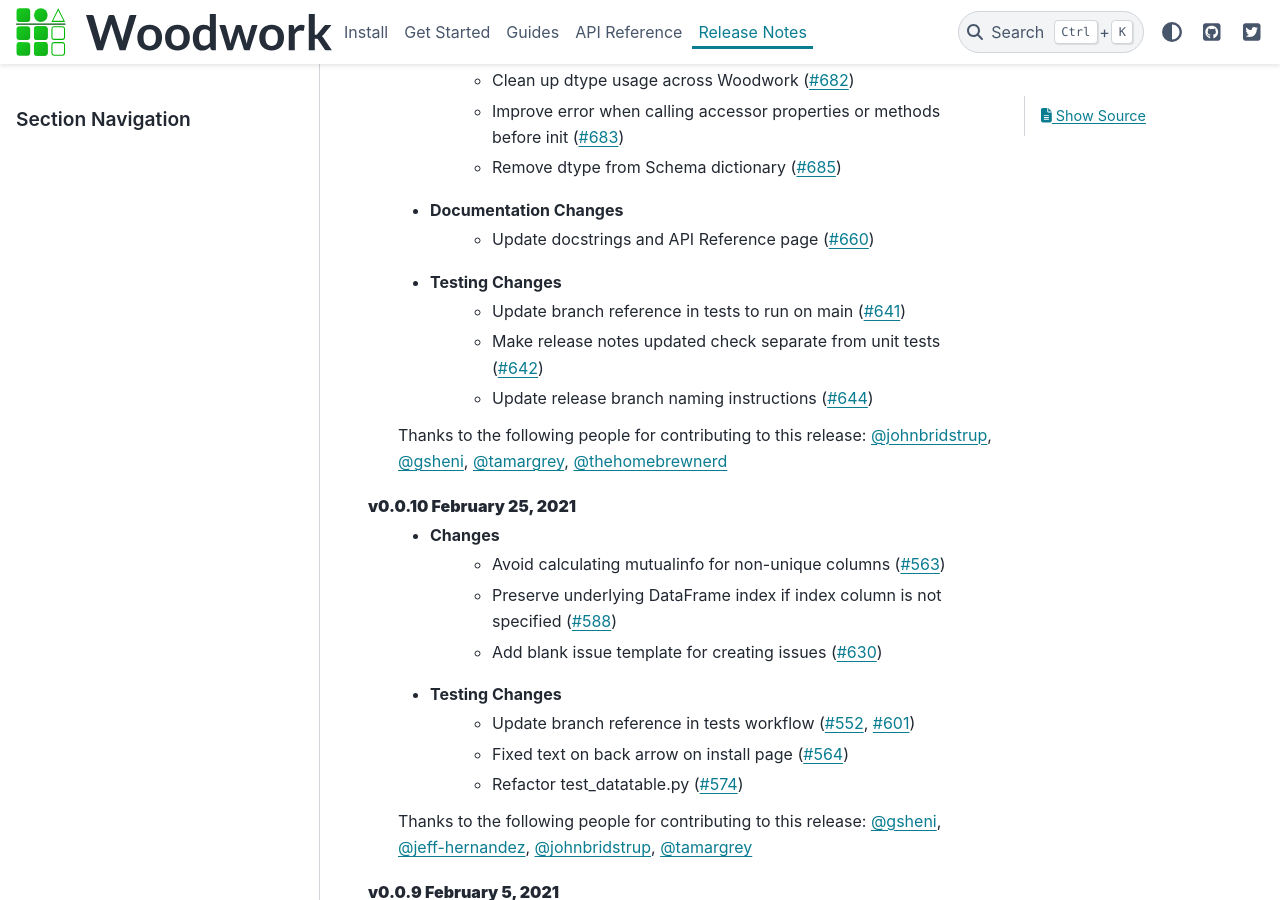
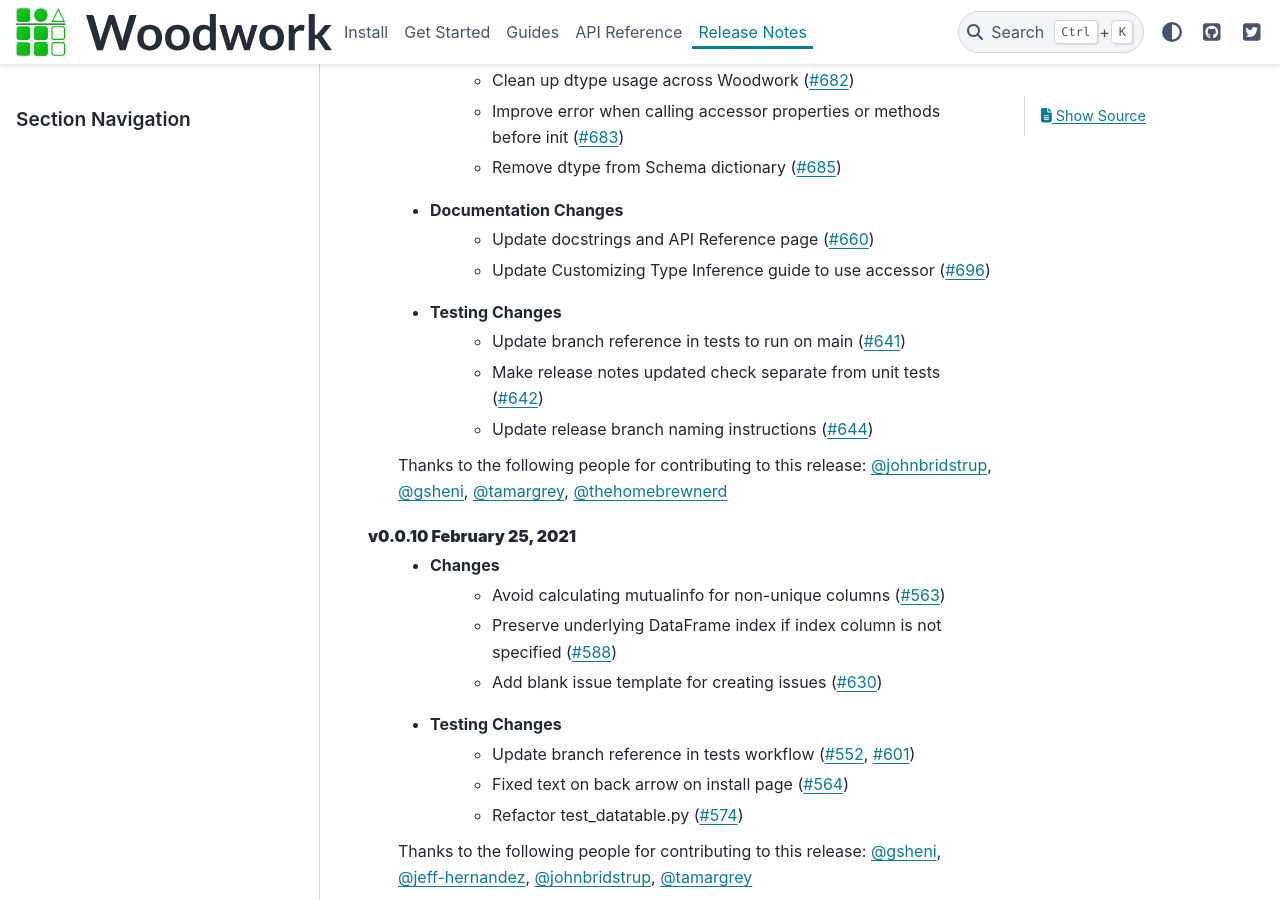
Before and after one commit to alteryx/woodwork, a Sphinx documentation site: the page built from docs/source/release_notes.rst, in a window 1280 px wide and 900 px high, scrolled down 2096 px. Built offline with Sphinx 7.4.7 and the PyData theme 0.15.4, drawn with Linux system fonts in a browser that asks for light colours; comment, search, counter and statistics services are not loaded.

Commit message:
update release notes

```diff
--- a/docs/source/release_notes.rst
+++ b/docs/source/release_notes.rst
@@ -55,6 +55,7 @@ Release Notes
         * Remove dtype from Schema dictionary (:pr:`685`)
     * Documentation Changes
         * Update docstrings and API Reference page (:pr:`660`)
+        * Update Customizing Type Inference guide to use accessor (:pr:`696`)
     * Testing Changes
         * Update branch reference in tests to run on main (:pr:`641`)
         * Make release notes updated check separate from unit tests (:pr:`642`)
```
